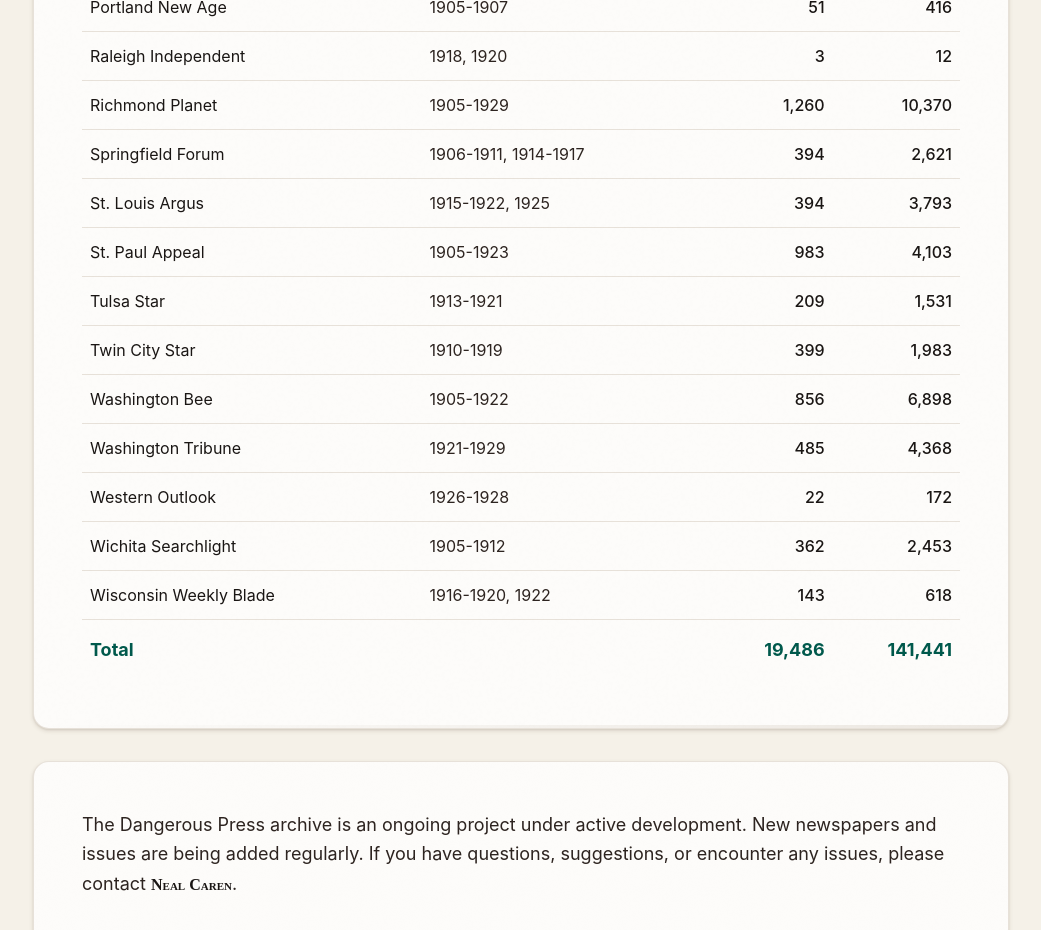
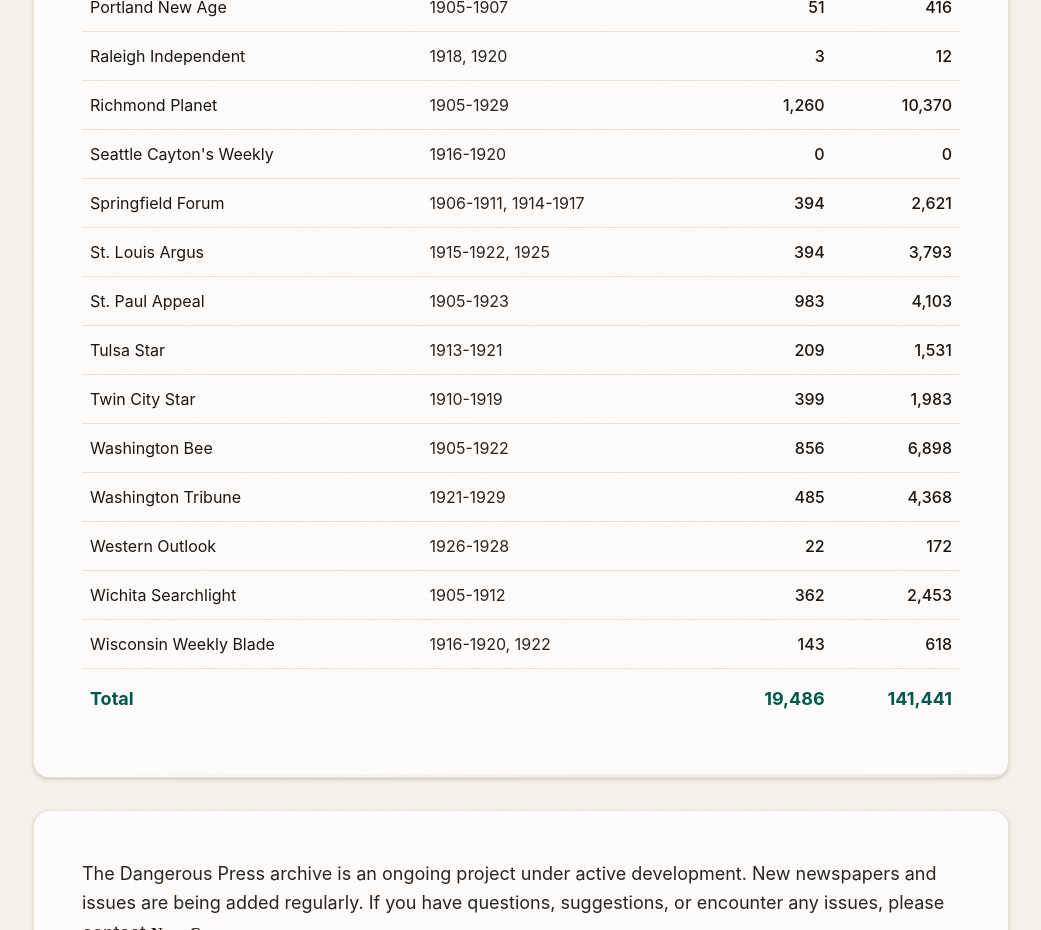
Before and after one commit to African-American-Press-Archive/site, a website: page about.html in a window 1280 px wide. Shown: the part 2473-3403 px from the top of the page, without its empty margins (119-1160 px from the left). Drawn offline with nearby package versions, Linux system fonts and the light colour scheme.

Commit message:
Add Seattle Cayton's Weekly (LCCN sn87093353) to archive

```diff
--- a/about.html
+++ b/about.html
@@ -291,6 +291,12 @@
                                     <td class="text-right py-3 px-2 font-medium" style="color: var(--text-primary);">10,370</td>
                                 </tr>
                                 <tr class="border-b transition-colors hover:bg-opacity-50" style="border-color: var(--border-color);">
+                                    <td class="py-3 px-2" style="color: var(--text-primary);">Seattle Cayton's Weekly</td>
+                                    <td class="py-3 px-2" style="color: var(--text-secondary);">1916-1920</td>
+                                    <td class="text-right py-3 px-2 font-medium" style="color: var(--text-primary);">0</td>
+                                    <td class="text-right py-3 px-2 font-medium" style="color: var(--text-primary);">0</td>
+                                </tr>
+                                <tr class="border-b transition-colors hover:bg-opacity-50" style="border-color: var(--border-color);">
                                     <td class="py-3 px-2" style="color: var(--text-primary);">Springfield Forum</td>
                                     <td class="py-3 px-2" style="color: var(--text-secondary);">1906-1911, 1914-1917</td>
                                     <td class="text-right py-3 px-2 font-medium" style="color: var(--text-primary);">394</td>
```
Also changed, not shown: config/papers.yaml (+8 -0 lines).
